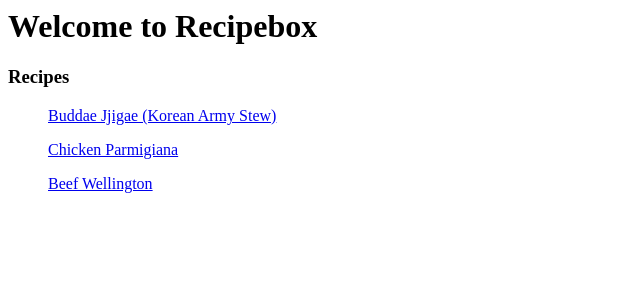
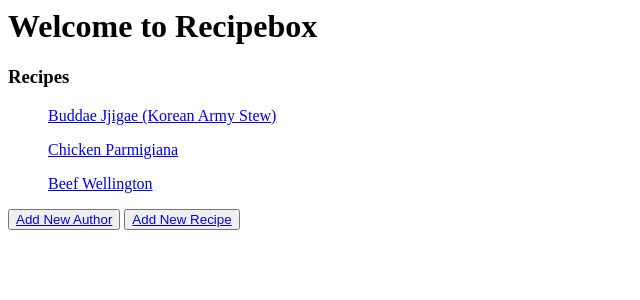
Before and after one commit to stephken/recipebox, a Django app: page / in a window 1280 px wide. Shown: the top 300 px of the page, without its empty margins (0-640 px from the left). Run offline with Django 3.2, Linux system fonts and the light colour scheme; data comes from the database, SQL or seed files in the repository; both versions use the stored data as it was after the commit.

Commit message:
Finish Forms Assessment.

```diff
--- a/recipebox/urls.py
+++ b/recipebox/urls.py
@@ -15,12 +15,20 @@ Including another URLconf
 """
 from django.contrib import admin
 from django.urls import path
-from recipes.views import index_view, author_view, recipe_view
+from recipes.views import (
+    index_view,
+    author_view,
+    recipe_view,
+    recipe_form_view,
+    author_form_view,
+)
 
 
 urlpatterns = [
-    path('', index_view),
-    path('author/<int:author_id>/', author_view),
-    path('recipe/<int:recipe_id>/', recipe_view),
-    path('admin/', admin.site.urls)
+    path("", index_view, name="homepage"),
+    path("author/<int:author_id>/", author_view),
+    path("recipe/<int:recipe_id>/", recipe_view),
+    path("newrecipe/", recipe_form_view, name="newrecipe"),
+    path("newauthor/", author_form_view, name="newauthor"),
+    path("admin/", admin.site.urls),
 ]
--- a/recipes/views.py
+++ b/recipes/views.py
@@ -1,18 +1,51 @@
-from django.shortcuts import render
+from django.shortcuts import render, HttpResponsePermanentRedirect, reverse
 from recipes.models import Author, Recipe
+from recipes.forms import RecipeForm, AuthorForm
 
 
 def index_view(request):
     my_recipes = Recipe.objects.all()
-    return render(request, 'index.html', {"recipes": my_recipes, "page_title": "Recipe Box"})
+    return render(
+        request, "index.html", {"recipes": my_recipes, "page_title": "Recipe Box"}
+    )
 
 
 def author_view(request, author_id):
     my_author = Author.objects.filter(id=author_id).first()
     author_recipes = Recipe.objects.filter(author=my_author)
-    return render(request, 'author_detail.html', {"author": my_author, "recipes": author_recipes})
+    return render(
+        request, "author_detail.html", {"author": my_author, "recipes": author_recipes}
+    )
 
 
 def recipe_view(request, recipe_id):
     my_recipe = Recipe.objects.filter(id=recipe_id).first()
-    return render(request, 'recipe_detail.html', {"recipe": my_recipe})
+    return render(request, "recipe_detail.html", {"recipe": my_recipe})
+
+
+def recipe_form_view(request):
+    if request.method == "POST":
+        form = RecipeForm(request.POST)
+        if form.is_valid():
+            data = form.cleaned_data
+            Recipe.objects.create(
+                title=data.get("title"),
+                author=data.get("author"),
+                description=data.get("description"),
+                time_required=data.get("time_required"),
+                instructions=data.get("instructions"),
+            )
+            return HttpResponsePermanentRedirect(reverse("homepage"))
+
+    form = RecipeForm()
+    return render(request, "generic_form.html", {"form": form})
+
+
+def author_form_view(request):
+    if request.method == "POST":
+        form = AuthorForm(request.POST)
+        form.save()
+        return HttpResponsePermanentRedirect(reverse("homepage"))
+
+    form = AuthorForm()
+    return render(request, "generic_form.html", {"form": form})
--- a/templates/author_detail.html
+++ b/templates/author_detail.html
@@ -1,4 +1,8 @@
 <h1>Recipes by {{author.name}}</h1>
+
+<p>Bio: {{ author.bio }}</p>
+<br>
+<p>Their recipes:</p>
 
 {% for recipe in recipes%}
 
--- /dev/null
+++ b/templates/generic_form.html
@@ -0,0 +1,4 @@
+<form action="" method="post">
+    {% csrf_token %} {{ form.as_p }}
+    <input type="submit" value="Submit" />
+</form>
--- a/templates/index.html
+++ b/templates/index.html
@@ -11,5 +11,9 @@
 </ul>
 
 {% endfor %}
+
+<button><a href="http://127.0.0.1:8000/newauthor/">Add New Author</a></button>
+<button><a href="http://127.0.0.1:8000/newrecipe/">Add New Recipe</a></button>
+
 </body>
 </html>
```
Also changed, not shown: recipes/forms.py (added, +17 -0 lines), templates/recipe_detail.html (+9 -7 lines), db.sqlite3.
